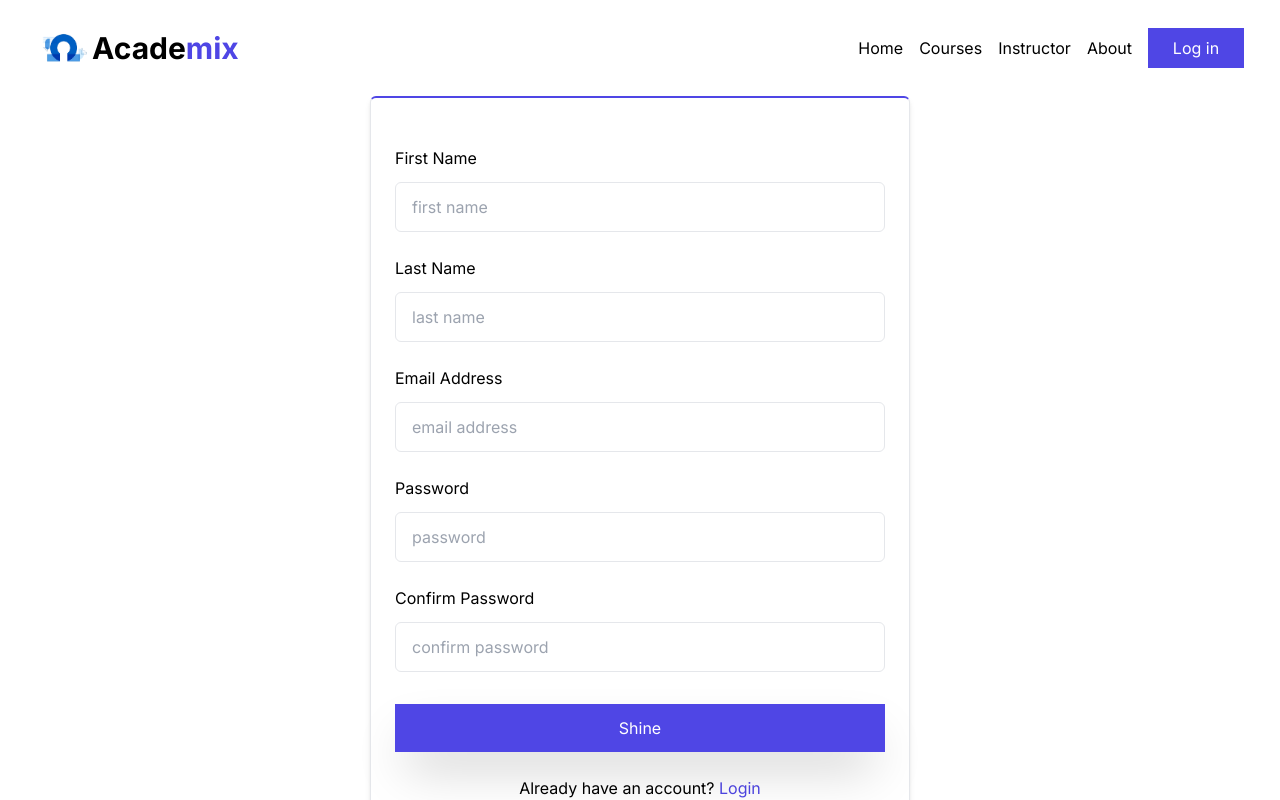
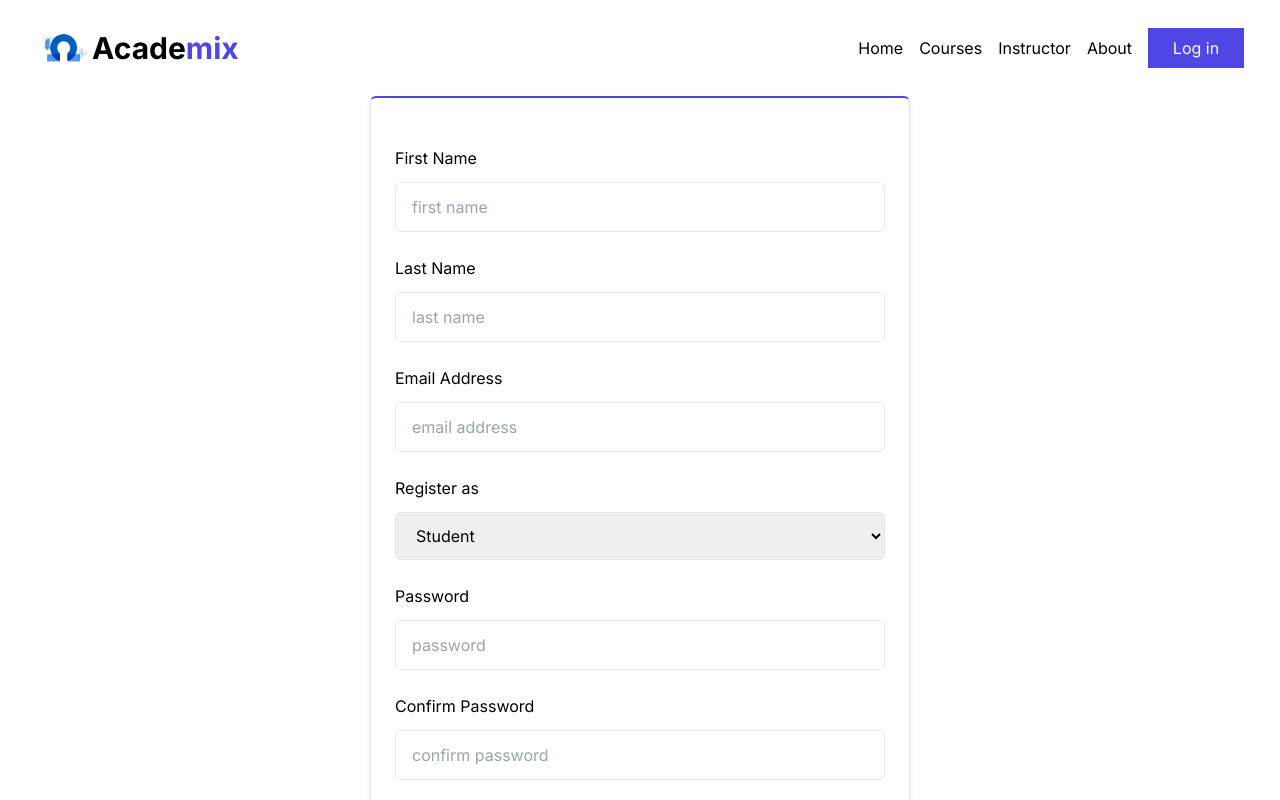
Before and after one commit to dev-mhshakil/academix-client, a React (Vite) app: page /register in a window 1280 px wide. Shown: the top 800 px of the page. Built offline with nearby package versions, Linux system fonts and the light colour scheme; no server answers.

Commit message:
added login and register authentication

```diff
--- a/package.json
+++ b/package.json
@@ -10,11 +10,13 @@
     "preview": "vite preview"
   },
   "dependencies": {
+    "axios": "^1.7.2",
     "firebase": "^10.12.2",
-    "react": "^18.2.0",
     "react-dom": "^18.2.0",
+    "react-hot-toast": "^2.4.1",
     "react-icons": "^5.2.1",
-    "react-router-dom": "^6.23.1"
+    "react-router-dom": "^6.23.1",
+    "toast": "^0.5.4"
   },
   "devDependencies": {
     "@types/react": "^18.2.66",
--- a/src/App.jsx
+++ b/src/App.jsx
@@ -1,11 +1,16 @@
 import { RouterProvider } from "react-router-dom";
 import router from "./routes/routes";
+import { Toaster } from "react-hot-toast";
+import AuthProvider from "./auth/AuthProvider";
 
 function App() {
   return (
     <>
       <div className="font-primary">
-        <RouterProvider router={router} />
+        <AuthProvider>
+          <RouterProvider router={router} />
+          <Toaster />
+        </AuthProvider>
       </div>
     </>
   );
--- a/src/auth/AuthProvider.jsx
+++ b/src/auth/AuthProvider.jsx
@@ -1,6 +1,11 @@
 /* eslint-disable react/prop-types */
-import { getAuth } from "firebase/auth";
-import { createContext, useState } from "react";
+import {
+  createUserWithEmailAndPassword,
+  getAuth,
+  onAuthStateChanged,
+  signInWithEmailAndPassword,
+} from "firebase/auth";
+import { createContext, useEffect, useState } from "react";
 import { app } from "../firebase/firebase.config";
 
 export const AuthContext = createContext(null);
@@ -11,7 +16,24 @@ const AuthProvider = ({ children }) => {
   const [user, setUser] = useState(null);
   const [loading, setLoading] = useState(true);
 
-  const authInfo = {};
+  const createUser = (email, password) => {
+    return createUserWithEmailAndPassword(auth, email, password);
+  };
+
+  const login = (email, password) => {
+    return signInWithEmailAndPassword(auth, email, password);
+  };
+
+  useEffect(() => {
+    const unsubscribe = onAuthStateChanged(auth, (currentUser) => {
+      setUser(currentUser);
+      setLoading(false);
+    });
+
+    return () => unsubscribe();
+  }, []);
+
+  const authInfo = { createUser, login, user, loading };
   return (
     <AuthContext.Provider value={authInfo}>{children}</AuthContext.Provider>
   );
--- a/src/firebase/firebase.config.js
+++ b/src/firebase/firebase.config.js
@@ -1,12 +1,12 @@
 import { initializeApp } from "firebase/app";
 
 const firebaseConfig = {
-  apiKey: import.meta.env.REACT_APP_apiKey,
-  authDomain: import.meta.env.REACT_APP_authDomain,
-  projectId: import.meta.env.REACT_APP_projectId,
-  storageBucket: import.meta.env.REACT_APP_storageBucket,
-  messagingSenderId: import.meta.env.REACT_APP_messagingSenderId,
-  appId: import.meta.env.REACT_APP_appId,
+  apiKey: import.meta.env.VITE_apiKey,
+  authDomain: import.meta.env.VITE_authDomain,
+  projectId: import.meta.env.VITE_projectId,
+  storageBucket: import.meta.env.VITE_storageBucket,
+  messagingSenderId: import.meta.env.VITE_messagingSenderId,
+  appId: import.meta.env.VITE_appId,
 };
 
 // Initialize Firebase
--- a/src/pages/Login.jsx
+++ b/src/pages/Login.jsx
@@ -1,11 +1,26 @@
 import { FcGoogle } from "react-icons/fc";
 import { Link } from "react-router-dom";
+import useAuth from "../hooks/useAuth";
+
+import toast from "react-hot-toast";
 
 const Login = () => {
+  const { login } = useAuth();
+
+  const handleSubmit = (e) => {
+    e.preventDefault();
+    const email = e.target.email.value;
+    const password = e.target.password.value;
+    login(email, password).then((result) => {
+      if (result?.user?.email) {
+        toast.success("Login success");
+      }
+    });
+  };
   return (
     <div className="max-w-[1240px] h-[calc(100vh-96px)] mx-auto">
       <div className="max-w-[540px] mx-auto border rounded-md border-t-2 border-t-primary px-6 py-12 shadow-md">
-        <form action="">
+        <form onSubmit={handleSubmit} action="">
           <div className="flex flex-col mt-6">
             <label htmlFor="">Email Address</label>
             <input
@@ -25,9 +40,12 @@ const Login = () => {
             />
           </div>
 
-          <div className="flex flex-col justify-center items-center mt-8">
-            <button className=" before:ease relative h-12 w-full overflow-hidden border border-primary bg-primary text-white shadow-2xl transition-all before:absolute before:right-0 before:top-0 before:h-12 before:w-6 before:translate-x-12 before:rotate-6 before:bg-white before:opacity-10 before:duration-700 hover:shadow-primary hover:before:-translate-x-[500px]">
-              <span className="relative z-10">Shine</span>
+          <div className="flex flex-col justify-center">
+            <button
+              type="submit"
+              className="bg-primary w-full text-white py-3 px-6 rounded-md mt-6"
+            >
+              Sign In
             </button>
             <p className="mt-6 text-center">
               Don&apos;t have an account?{" "}
--- a/src/pages/Register.jsx
+++ b/src/pages/Register.jsx
@@ -1,58 +1,124 @@
 import { FcGoogle } from "react-icons/fc";
+import useAuth from "../hooks/useAuth";
+import axios from "axios";
+import toast from "react-hot-toast";
 
 const Register = () => {
+  const { createUser } = useAuth();
+
+  const handleSubmit = async (e) => {
+    e.preventDefault();
+
+    const form = e.target;
+    const firstName = form.firstname.value;
+    const lastName = form.lastname.value;
+    const email = form.email.value;
+    const role = form.role.value;
+    const password = form.password.value;
+    const confirmPassword = form.confirmPassword.value;
+
+    if (password !== confirmPassword) {
+      alert("Passwords do not match");
+      return;
+    }
+
+    try {
+      const result = await createUser(email, password);
+      form.reset();
+      console.log(result);
+
+      if (result?.user?.email) {
+        const user = {
+          email: result.user.email,
+          name: `${firstName} ${lastName}`,
+          role: role,
+        };
+
+        axios
+          .post("http://localhost:3000/user", user)
+          .then(function (response) {
+            console.log(response);
+            if (response.status === 400) {
+              toast.error("Email already registered.");
+            } else if (response.status === 200) {
+              toast.success("Registration Complete.");
+            }
+          });
+      }
+    } catch (error) {
+      toast.error("Email already registered. Try another email address.");
+    }
+  };
+
   return (
-    <div className="max-w-[1240px] h-[calc(100vh-96px)] mx-auto">
+    <div className="max-w-[1240px] h-full my-10 px-4 md:px-0 md:my-0 md:h-[calc(100vh-96px)] mx-auto">
       <div className="max-w-[540px] mx-auto border rounded-md border-t-2 border-t-primary px-6 py-12 shadow-md">
-        <form action="">
+        <form onSubmit={handleSubmit} action="">
           <div className="flex flex-col">
-            <label htmlFor="">First Name</label>
+            <label htmlFor="firstname">First Name</label>
             <input
               type="text"
               id="firstname"
+              name="firstname"
               className="border py-3 rounded-md outline-primary mt-3 px-4"
               placeholder="first name"
             />
           </div>
           <div className="flex flex-col mt-6">
-            <label htmlFor="">Last Name</label>
+            <label htmlFor="lastname">Last Name</label>
             <input
               type="text"
               id="lastname"
+              name="lastname"
               className="border py-3 rounded-md outline-primary mt-3 px-4"
               placeholder="last name"
             />
           </div>
           <div className="flex flex-col mt-6">
-            <label htmlFor="">Email Address</label>
+            <label htmlFor="email">Email Address</label>
             <input
-              type="text"
+              type="email"
               id="email"
+              name="email"
               className="border py-3 rounded-md outline-primary mt-3 px-4"
               placeholder="email address"
             />
           </div>
           <div className="flex flex-col mt-6">
-            <label htmlFor="">Password</label>
+            <label htmlFor="role">Register as</label>
+            <select
+              name="role"
+              className="border py-3 rounded-md outline-primary mt-3 px-4"
+            >
+              <option value="student" defaultValue="student">
+                Student
+              </option>
+              <option value="instructor">Instructor</option>
+            </select>
+          </div>
+          <div className="flex flex-col mt-6">
+            <label htmlFor="password">Password</label>
             <input
               type="password"
               id="password"
+              name="password"
               className="border py-3 rounded-md outline-primary mt-3 px-4"
               placeholder="password"
             />
           </div>
           <div className="flex flex-col mt-6">
-            <label htmlFor="">Confirm Password</label>
+            <label htmlFor="confirmPassword">Confirm Password</label>
             <input
               type="password"
               id="confirmPassword"
+              name="confirmPassword"
               className="border py-3 rounded-md outline-primary mt-3 px-4"
               placeholder="confirm password"
             />
           </div>
           <div className="flex flex-col justify-center items-center mt-8">
-            <button className=" before:ease relative h-12 w-full overflow-hidden border border-primary bg-primary text-white shadow-2xl transition-all before:absolute before:right-0 before:top-0 before:h-12 before:w-6 before:translate-x-12 before:rotate-6 before:bg-white before:opacity-10 before:duration-700 hover:shadow-primary hover:before:-translate-x-[500px]">
-              <span className="relative z-10">Shine</span>
+            <button className="bg-primary w-full text-white py-3 px-6 rounded-md mt-6">
+              Register
             </button>
             <p className="mt-6 text-center">
               Already have an account?{" "}
```
Also changed, not shown: db.json (added, +65 -0 lines), 1 other file (tests, documents, lock files or other folders).
